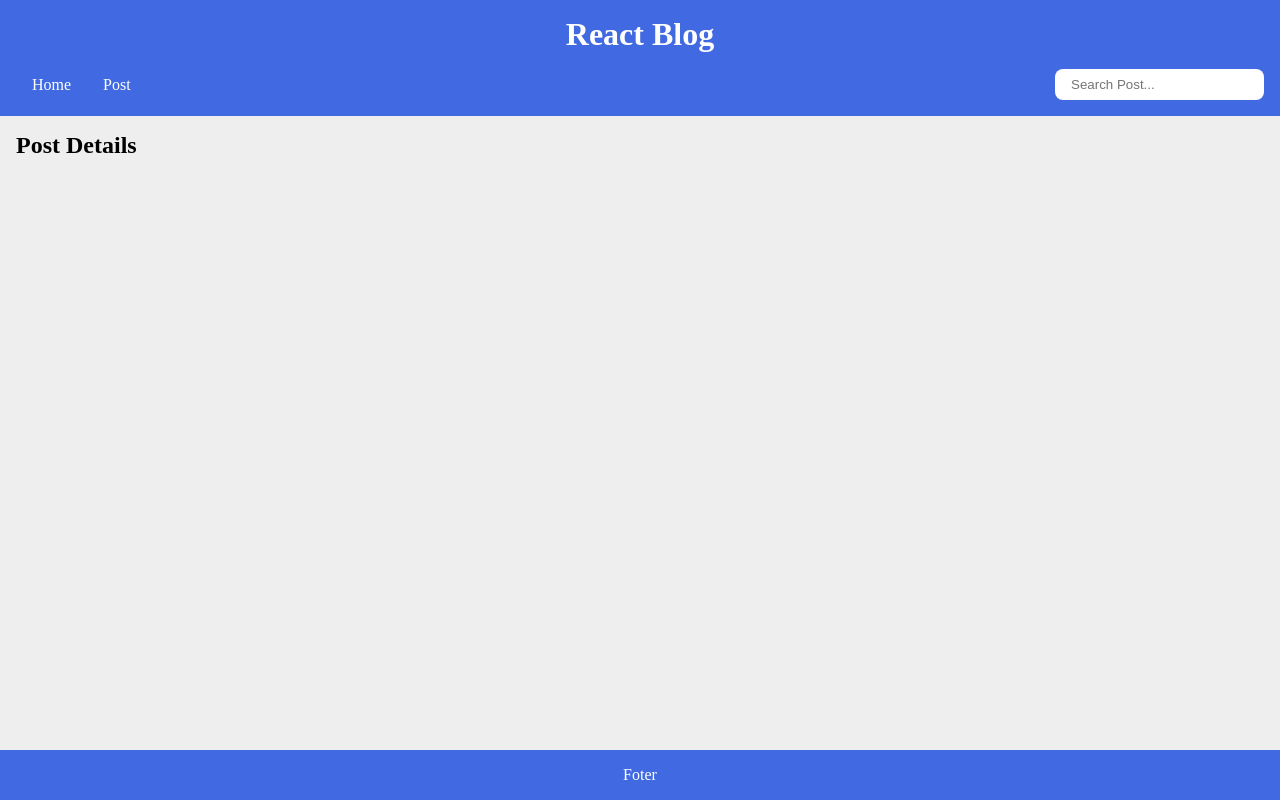
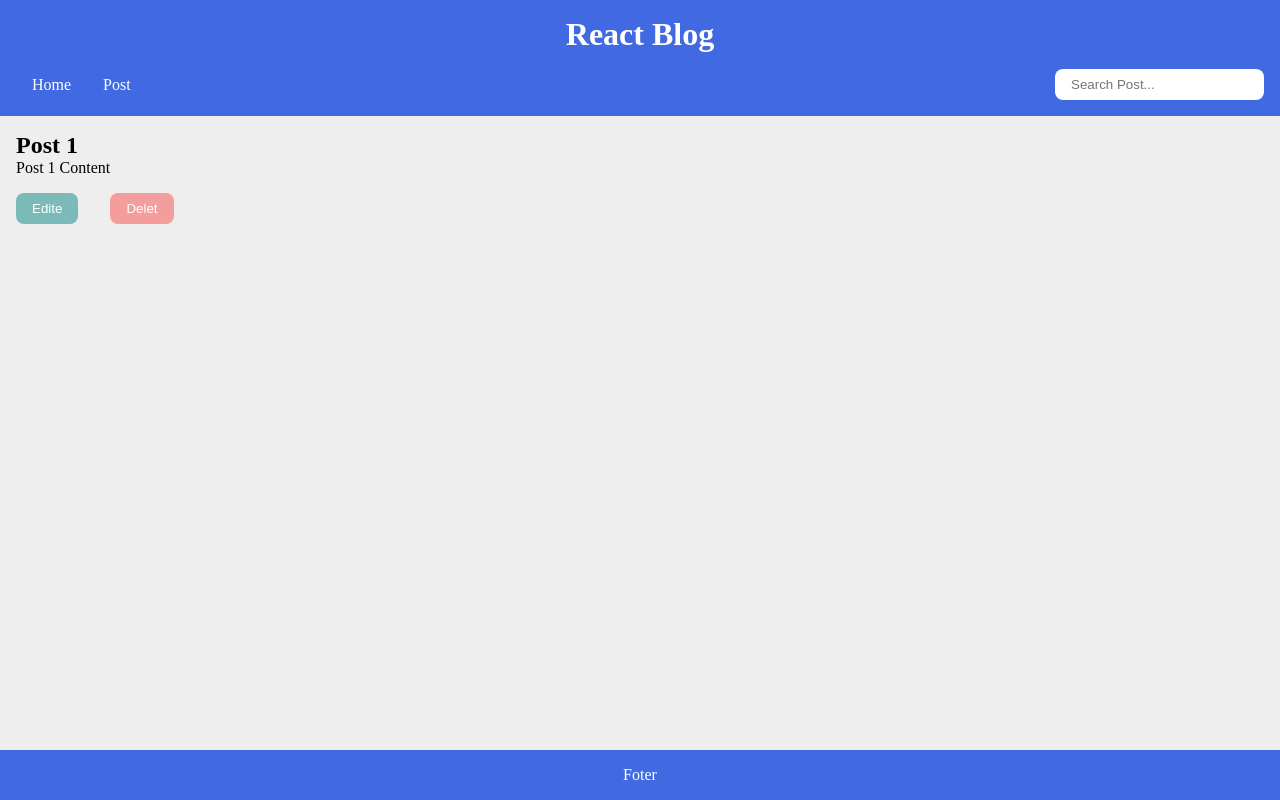
Before and after one commit to AmoroBG/react-blog, a React (Vite) app: page /post/1 in a window 1280 px wide. Built offline with nearby package versions, Linux system fonts and the light colour scheme.

Commit message:
Implement delete post functionality

```diff
--- a/src/App.jsx
+++ b/src/App.jsx
@@ -6,10 +6,12 @@ import PostDetailsPage from "./components/PostDetailsPage";
 import EditPostPage from "./components/EditPostPage";
 import MissingPage from "./components/MissingPage";
 import Footer from "./components/Footer";
-import { Routes, Route } from "react-router-dom";
+import { Routes, Route, useNavigate } from "react-router-dom";
 import { useState } from "react";
 
 function App() {
+  const Navigate = useNavigate();
+
   const [posts, setPosts] = useState([
     { id: 1, title: "Post 1", body: "Post 1 Content" },
     { id: 2, title: "Post 2", body: "Post Two Body" },
@@ -21,11 +23,18 @@ function App() {
   const handleSubmit = (e) => {
     e.preventDefault();
     const id = posts.length ? Number(posts[posts.length - 1].id) + 1 : 1;
-    const newPost={id, title:postTitle, body:postBody}
-    const allPosts=[...posts, newPost]
-    setPosts(allPosts)
-    setPostTitle("")
-    setPostBody("")
+    const newPost = { id, title: postTitle, body: postBody };
+    const allPosts = [...posts, newPost];
+    setPosts(allPosts);
+    setPostTitle("");
+    setPostBody("");
+    Navigate("/");
+  };
+
+  const handleDelete = (id) => {
+    const allPosts = posts.filter((post) => post.id !== id);
+    setPosts(allPosts);
+    Navigate("/");
   };
 
   return (
@@ -51,7 +60,13 @@ function App() {
             />
           }
         />
-        <Route exact path="/post/:id" element={<PostDetailsPage />} />
+        <Route
+          exact
+          path="/post/:id"
+          element={
+            <PostDetailsPage posts={posts} handleDelete={handleDelete} />
+          }
+        />
         <Route exact path="/edit-post" element={<EditPostPage />} />
         <Route exact path="*" element={<MissingPage />} />
       </Routes>
--- a/src/components/Feed.jsx
+++ b/src/components/Feed.jsx
@@ -1,9 +1,12 @@
 import React from "react";
+import { Link } from "react-router-dom";
 
 const Feed = ({ post }) => {
   return (
     <li>
-      <h2>{post.title}</h2>
+      <Link to={`/post/${post.id}`}>
+        <h2>{post.title}</h2>
+      </Link>
       <p>{post.body.length <= 100 ? post.body : post.body.slice(0, 100)}</p>
     </li>
   );
--- a/src/components/PostDetailsPage.jsx
+++ b/src/components/PostDetailsPage.jsx
@@ -1,11 +1,28 @@
-import React from 'react'
+import React from "react";
+import { useParams } from "react-router-dom";
 
-const PostDetailsPage = () => {
+const PostDetailsPage = ({ posts, handleDelete }) => {
+  const { id } = useParams();
+  const post = posts.find((post) => post.id.toString() === id);
+
   return (
-   <main className="post-details">
-    <h2>Post Details</h2>
-   </main>
-  )
-}
+    <main className="post-details">
+      <h2>{post.title}</h2>
+      <p>{post.body}</p>
+      <div className="buttons">
+        <button type="submit" className="edit">
+          Edite
+        </button>
+        <button
+          type="button"
+          className="delete"
+          onClick={() => handleDelete(post.id)}
+        >
+          Delet
+        </button>
+      </div>
+    </main>
+  );
+};
 
-export default PostDetailsPage
+export default PostDetailsPage;
--- a/src/index.css
+++ b/src/index.css
@@ -110,7 +110,23 @@ button:hover{
   background-color: royalblue;
   font-weight: bold;
 }
+.buttons{
+  margin: 1rem 0;
+}
+button.edit{
+  background-color: #0080807b;
+  margin-right: 2rem;
+}
+button.edit:hover{
+  background-color: teal;
+}
 
+button.delete{
+  background-color: #ff000057;
+}
+button.delete:hover{
+  background-color: red;
+}
 
 
 footer{
```
